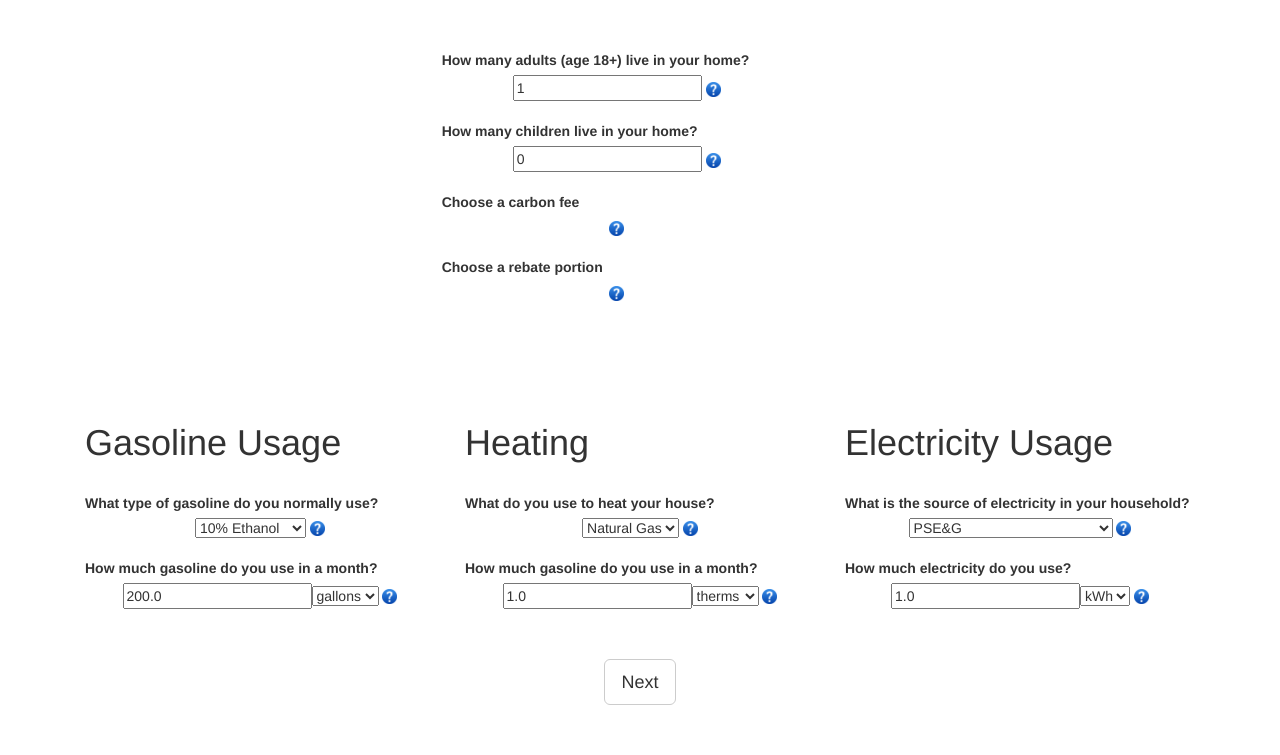
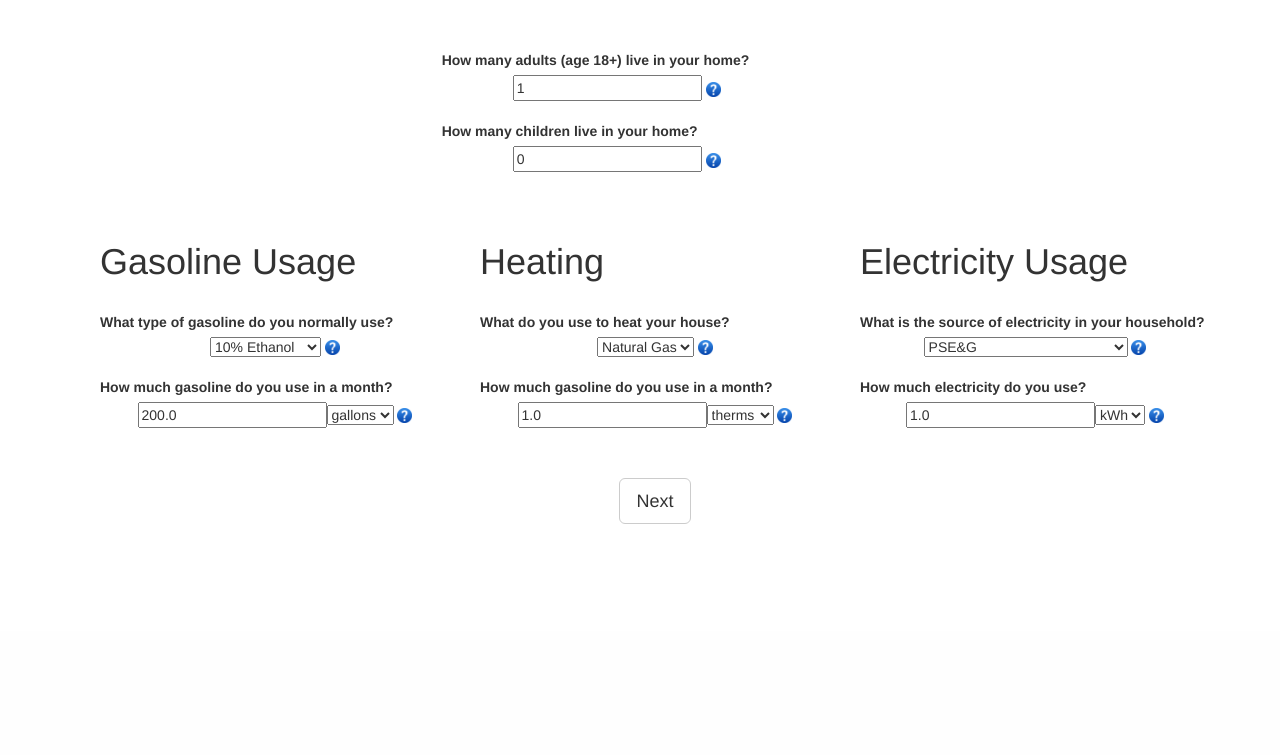
Before and after one commit to lujonathanh/njcdc, a Django app: page /calc/input/ in a window 1280 px wide. Shown: the part 169-924 px from the top of the page. After the commit the page ends 693 px from the top, so only its background shows below. Run offline with Django 3.2, Linux system fonts and the light colour scheme; some libraries are stand-ins or nearby versions.

Commit message:
Add files via upload

```diff
--- a/calc/templates/calc/input.html
+++ b/calc/templates/calc/input.html
@@ -77,37 +77,19 @@
     <div class="container">
         <div class="col-sm-4 col-md-4 col-lg-4">
                 <div id="basic_info_panel">
-<!--                 <div class="form_title no_print">Tell us a little bit about your household</div>
-                <div class="explanation no_print sub_heading">We will not save your data.</div> -->
                     <div>
-                        <label for="adults" class="text-center">How many adults (age 18+) live in your home?</label>
+                        <label class="text-center">How many adults (age 18+) live in your home?</label>
                         <div class="text-center">{{ input_form.adults }}
                             <a href="#" data-toggle="tooltip" data-placement="top" title="The number of adults helps us determine the default values of your carbon emissions, based on other families of a similar size"><img src="{% static "calc/question.png" %}" width="15" height="15"></a>
                         </div>
                     </div>
                     <br/>
                     <div>
-                        <label for="children">How many children live in your home?</label>
+                        <label>How many children live in your home?</label>
                         <div class="text-center">{{ input_form.children }}
                             <a href="#" data-toggle="tooltip" data-placement="top" title="The number of children helps us determine the default values of your carbon emissions, based on other families of a similar size"><img src="{% static "calc/question.png" %}" width="15" height="15"></a>
                         </div>
                     </div>
-                    <br/>
-                    <div class="form-fee ">
-                        <label for="fee">Choose a carbon fee</label>
-                        <div class="text-center">{{ input_form.fee }}
-                            <a href="#" data-toggle="tooltip" data-placement="top" title="The carbon fee is the price paid in taxes for each metric ton of CO2."><img src="{% static "calc/question.png" %}" width="15" height="15"></a>
-                        </div>
-                    </div>
-                    <br/>
-                    <div>
-                    <label for="rebate">Choose a rebate portion</label>
-                        <div class="text-center">{{ input_form.rebate_portion }}
-                        <a href="#" data-toggle="tooltip" data-placement="top" title="The rebate is the portion of the tax that would be returned back
-                        to households in the form of a check in the mail.
-                        The rest of the money would be invested in local businesses."><img src="{% static "calc/question.png" %}" width="15" height="15"></a></div>
-                    </div>
-                </div>
         </div>
     </div>
     <div class="container col-sm-0 col-md-4 col-lg-4"></div>
@@ -115,19 +97,18 @@
     <div class="container"></div>
     <div class="container">
         <div class="col-sm-12 col-md-4 col-lg-4">
-            <div id="gas_panel">
-<!--                 <div class="form_title no_print">Please tell us about your gasoline usage</div>-->
+            <div>
                 <h1>Gasoline Usage</h1>
                 </br>
-                <div class="form-gas-type">
-                    <label for="gas-type">What type of gasoline do you normally use?</label>
+                <div>
+                    <label>What type of gasoline do you normally use?</label>
                     <div class="text-center">{{ input_form.gasoline_type }}
                         <a href="#" data-toggle="tooltip" data-placement="top" title="Different gasoline types produce different amounts of carbon emissions when burned."><img src="{% static "calc/question.png" %}" width="15" height="15"></a>
                     </div>
                 </div>
                 <br/>
-                <div class="form-gas-amt">
-                    <label for="gas-amt">How much gasoline do you use in a month?</label>
+                <div>
+                    <label>How much gasoline do you use in a month?</label>
                     <div class="text-center">{{ input_form.gasoline_amt }}{{ input_form.gasoline_unit }}
                         <a href="#" data-toggle="tooltip" data-placement="top" title="This will help us estimate your carbon emissions."><img src="{% static "calc/question.png" %}" width="15" height="15"></a>
                     </div>
@@ -141,15 +122,15 @@
 <!--                 <div class="form-heat-type">Please tell us about your heat usage</div> -->
                <h1>Heating</h1>
            </br>
-                <div class="heat-type">
-                    <label for="adults">What do you use to heat your house?</label>
+                <div >
+                    <label>What do you use to heat your house?</label>
                     <div class="text-center">{{ input_form.heating_type }}
                         <a href="#" data-toggle="tooltip" data-placement="top" title="This will help us estimate your carbon emissions."><img src="{% static "calc/question.png" %}" width="15" height="15"></a>
                     </div>
                 </div>
                 </br>
-                <div class="form-heat-amt">
-                    <label for="children">How much gasoline do you use in a month?</label>
+                <div>
+                    <label>How much gasoline do you use in a month?</label>
                     <div class="text-center">{{ input_form.heating_amt }}{{ input_form.heating_unit }}
                         <a href="#" data-toggle="tooltip" data-placement="top" title="This will help us estimate your carbon emissions."><img src="{% static "calc/question.png" %}" width="15" height="15"></a>
                     </div>
@@ -162,15 +143,15 @@
 <!--                  <div class="form_title no_print">Electricity Usage</div> -->
                <h1>Electricity Usage</h1>
                </br>
-               <div class="form-adults">
-                    <label for="adults">What is the source of electricity in your household?</label>
+               <div>
+                    <label>What is the source of electricity in your household?</label>
                     <div class="text-center">{{ input_form.elec_type }}
                         <a href="#" data-toggle="tooltip" data-placement="top" title="This will help us estimate your carbon emissions."><img src="{% static "calc/question.png" %}" width="15" height="15"></a>
                     </div>
                 </div>
                 </br>
-                <div class="form-children">
-                    <label for="children">How much electricity do you use?</label>
+                <div>
+                    <label>How much electricity do you use?</label>
                     <div class="text-center">{{ input_form.elec_amt }}{{ input_form.elec_unit }}
                         <a href="#" data-toggle="tooltip" data-placement="top" title="This will help us estimate your carbon emissions."><img src="{% static "calc/question.png" %}" width="15" height="15"></a>
                     </div>
```
